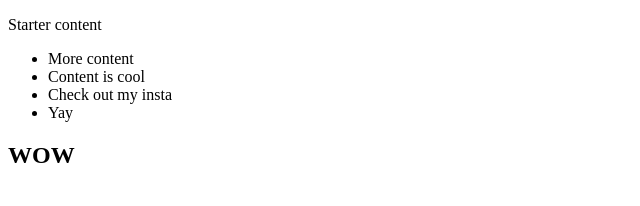
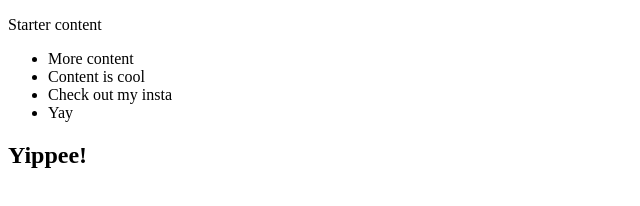
Before and after one commit to donburks/oct22-intro-git, a plain HTML site: page index.html in a window 1280 px wide. Shown: the full height of the page, 0-640 px from the left. Drawn offline with Linux system fonts and the light colour scheme.

Commit message:
Better content for WOW

```diff
--- a/index.html
+++ b/index.html
@@ -12,7 +12,7 @@
       <li>Yay</li>
     </ul>
     <div>
-      <h2>WOW</h2>
+      <h2>Yippee!</h2>
     </div>
   </body>
 </html>
```
